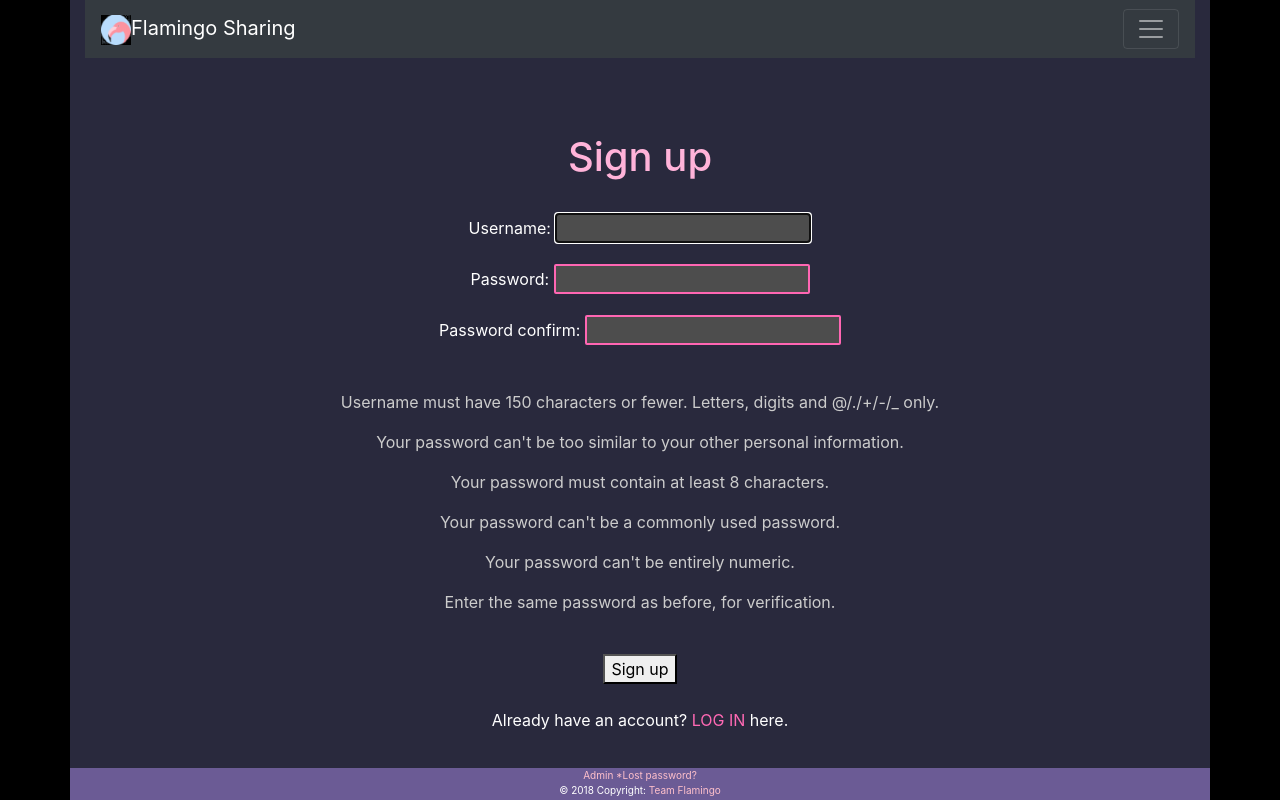
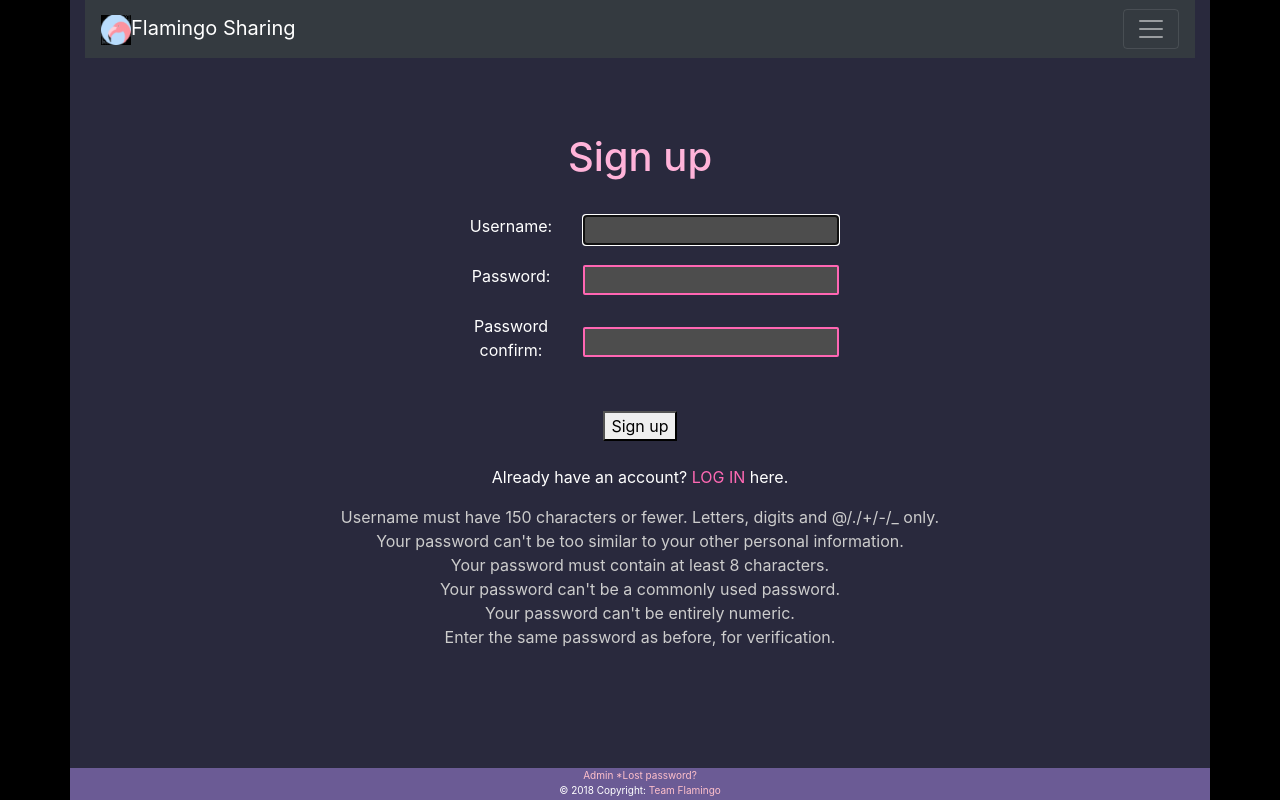
Before and after one commit to Gr4nts/FlamingoCarShare, a Django app: page /signup/ in a window 1280 px wide. Run offline with Django 3.2, Linux system fonts and the light colour scheme; some libraries are stand-ins or nearby versions.

Commit message:
login and signup - added tables

```diff
--- a/flamingo/flamingo/static/css/style.css
+++ b/flamingo/flamingo/static/css/style.css
@@ -52,7 +52,7 @@ html, body{
 }
 
 #body{
-    padding-bottom: 32px; /* for footer */
+    padding-bottom: 40px; /* for footer */
 }
 
 /* footer sections */
--- a/flamingo/templates/signup.html
+++ b/flamingo/templates/signup.html
@@ -7,20 +7,31 @@
     <br>
     <form method="post">
         {% csrf_token %}
-        <p><label for="id_username">Username:</label> <input type="text" name="username" maxlength="150" autofocus required id="id_username"></p>
-        <p><label for="id_password1">Password:</label> <input type="password" name="password1" required id="id_password1"></p>
-        <p><label for="id_password2">Password confirm:</label> <input type="password" name="password2" required id="id_password2">
-          <br><br>
-        <p style="color: #cccccc;">Username must have 150 characters or fewer. Letters, digits and @/./+/-/_ only.</p>
-        <p style="color: #cccccc;">Your password can't be too similar to your other personal information.</p>
-        <p style="color: #cccccc;">Your password must contain at least 8 characters.</p>
-        <p style="color: #cccccc;">Your password can't be a commonly used password.</p>
-        <p style="color: #cccccc;">Your password can't be entirely numeric.</p>
-        <p style="color: #cccccc;">Enter the same password as before, for verification.</p>
+
+        <table style="width:400px; margin:auto;">
+          <tr>
+            <td> <p><label for="id_username">Username:</label></p> </td>
+            <td> <p><input type="text" name="username" maxlength="150" autofocus required id="id_username"></p> </td>
+          </tr>
+          <tr>
+            <td> <p><label for="id_password1">Password:</label></p> </td>
+            <td> <p><input type="password" name="password1" required id="id_password1"></p> </td>
+          </tr>
+          <tr>
+            <td> <p><label for="id_password2">Password confirm:</label></p> </td>
+            <td> <p><input type="password" name="password2" required id="id_password2"></p> </td>
+          </tr>
+        </table>
         <br>
         <button type="submit">Sign up</button>
+        <br><br>
+        <p>Already have an account? <a href="{% url 'login' %}">LOG IN</a> here.</p>
+        <p style="color: #cccccc;">Username must have 150 characters or fewer. Letters, digits and @/./+/-/_ only.
+        <br>Your password can't be too similar to your other personal information.
+        <br>Your password must contain at least 8 characters.
+        <br>Your password can't be a commonly used password.
+        <br>Your password can't be entirely numeric.
+        <br>Enter the same password as before, for verification.</p>
     </form>
-    <br>
-    <p>Already have an account? <a href="{% url 'login' %}">LOG IN</a> here.</p>
 </div>
 {% endblock %}
```
Also changed, not shown: flamingo/templates/registration/login.html (+10 -2 lines).
